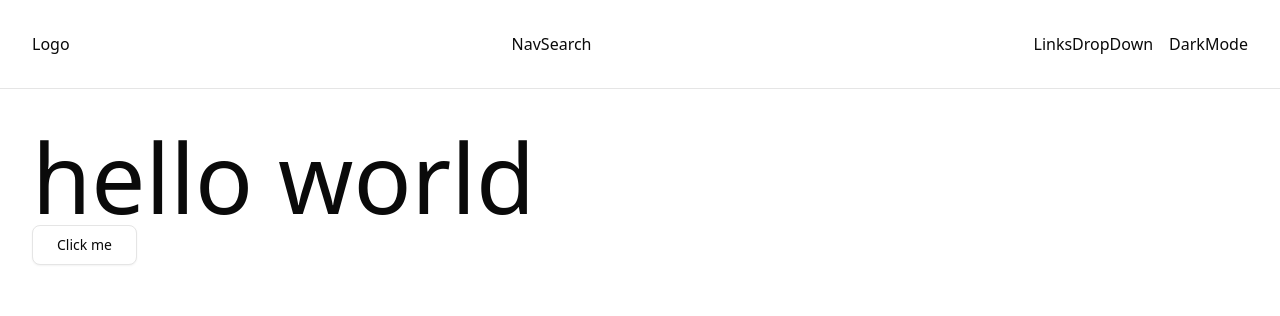
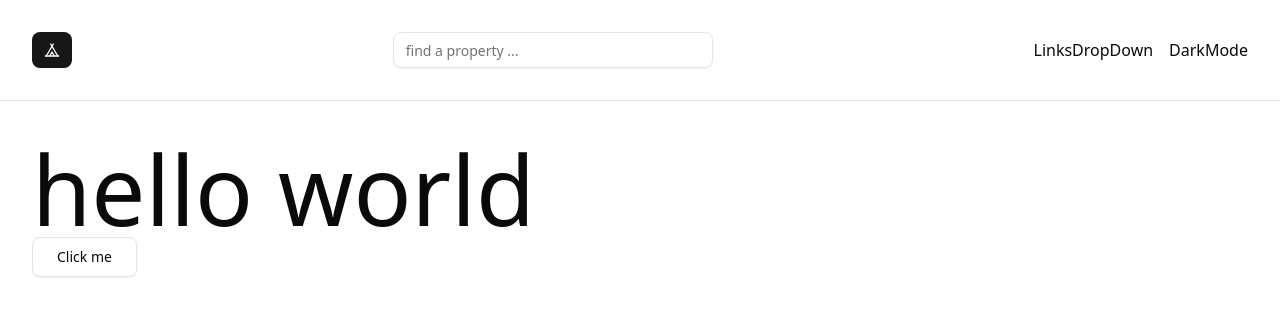
Before and after one commit to rim4j/home-away, a Next.js app: page / in a window 1280 px wide. Shown: the top 316 px of the page. Built offline with nearby package versions, Linux system fonts and the light colour scheme.

Commit message:
logo and navsearch component

```diff
--- a/components/navbar/Logo.tsx
+++ b/components/navbar/Logo.tsx
@@ -1,5 +1,15 @@
+import { LuTent } from "react-icons/lu";
+import { Button } from "../ui/button";
+import Link from "next/link";
+
 const Logo = () => {
-  return <div>Logo</div>;
+  return (
+    <Button asChild>
+      <Link href='/'>
+        <LuTent className='w-6 h-6' />
+      </Link>
+    </Button>
+  );
 };
 
 export default Logo;
--- a/components/navbar/NavSearch.tsx
+++ b/components/navbar/NavSearch.tsx
@@ -1,5 +1,13 @@
+import { Input } from "@/components/ui/input";
+
 const NavSearch = () => {
-  return <div>NavSearch</div>;
+  return (
+    <Input
+      type='text'
+      placeholder='find a property ... '
+      className='max-w-xs dark:bg-muted'
+    />
+  );
 };
 
 export default NavSearch;
--- /dev/null
+++ b/components/ui/input.tsx
@@ -0,0 +1,21 @@
+import * as React from "react"
+
+import { cn } from "@/lib/utils"
+
+function Input({ className, type, ...props }: React.ComponentProps<"input">) {
+  return (
+    <input
+      type={type}
+      data-slot="input"
+      className={cn(
+        "file:text-foreground placeholder:text-muted-foreground selection:bg-primary selection:text-primary-foreground dark:bg-input/30 border-input h-9 w-full min-w-0 rounded-md border bg-transparent px-3 py-1 text-base shadow-xs transition-[color,box-shadow] outline-none file:inline-flex file:h-7 file:border-0 file:bg-transparent file:text-sm file:font-medium disabled:pointer-events-none disabled:cursor-not-allowed disabled:opacity-50 md:text-sm",
+        "focus-visible:border-ring focus-visible:ring-ring/50 focus-visible:ring-[3px]",
+        "aria-invalid:ring-destructive/20 dark:aria-invalid:ring-destructive/40 aria-invalid:border-destructive",
+        className
+      )}
+      {...props}
+    />
+  )
+}
+
+export { Input }
--- a/package.json
+++ b/package.json
@@ -16,6 +16,7 @@
     "next": "15.5.4",
     "react": "19.1.0",
     "react-dom": "19.1.0",
+    "react-icons": "^5.5.0",
     "tailwind-merge": "^3.3.1"
   },
   "devDependencies": {
```
Also changed, not shown: 1 other file (tests, documents, lock files or other folders).
